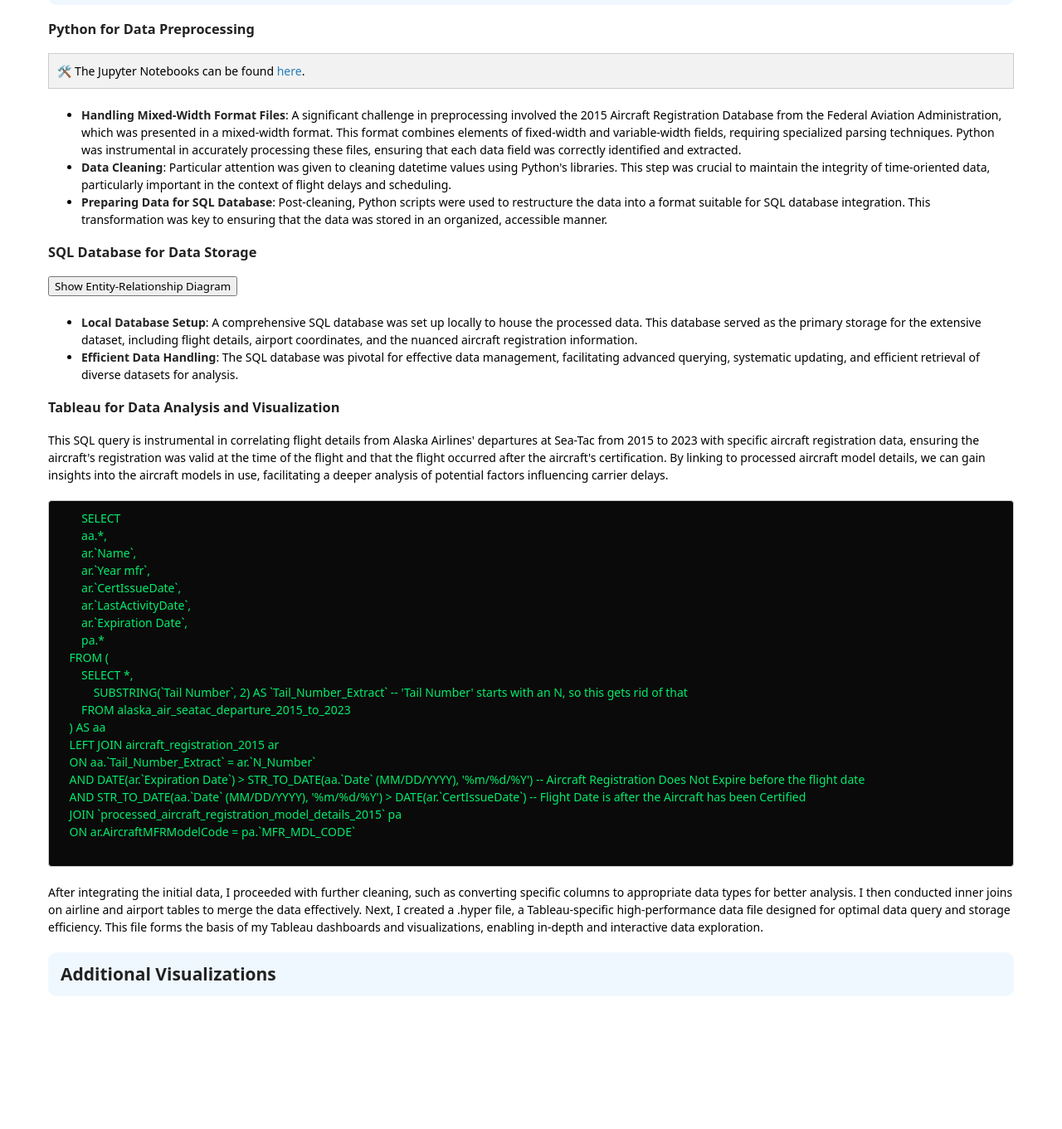
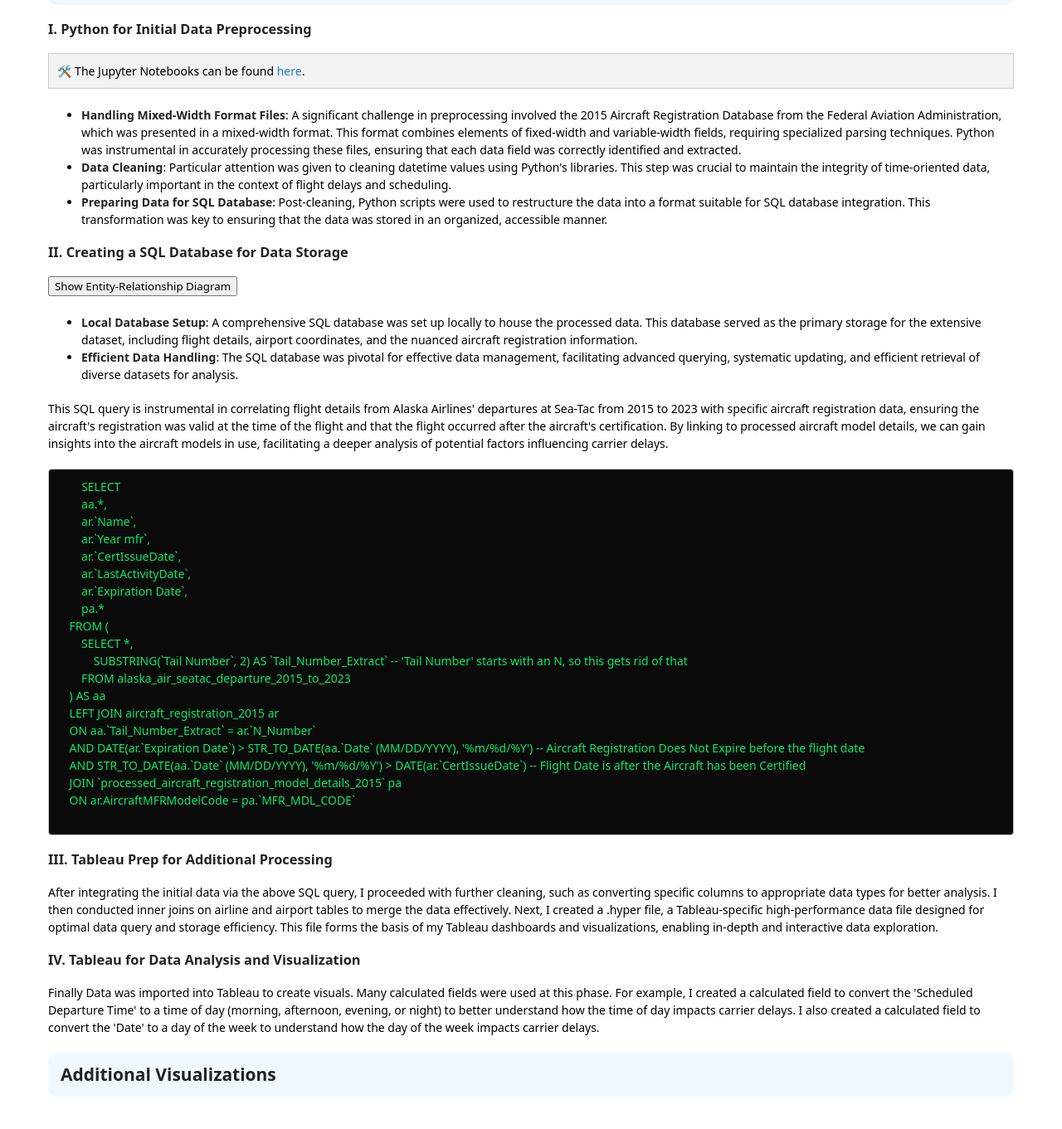
Before and after one commit to nbcarroll/nbcarroll.github.io, a Jekyll site: the page airline_delay_analysis/index.html, which Jekyll copies as it is, in a window 1280 px wide and 1400 px high, scrolled down 2760 px. Shown: the top 1361 px of the window at 83% size. Built offline with Jekyll 4.4.1, drawn with Linux system fonts in a browser that asks for light colours; before the commit the page ends 4039 px from its top, so only the background shows below that.

Commit message:
Update index.html

```diff
--- a/airline_delay_analysis/index.html
+++ b/airline_delay_analysis/index.html
@@ -889,7 +889,7 @@
     </ul>
 </section>
    <h2 id="tools">Tools Used</h2>
-   <h3><strong>Python for Data Preprocessing</strong></h3>
+   <h3><strong>I. Python for Initial Data Preprocessing</strong></h3>
    <div class="tools-box">
     🛠️ The Jupyter Notebooks can be found <a href="https://github.com/nbcarroll/nbcarroll.github.io/tree/master/airline_delay_analysis/Python%20Files">here</a>.</div><br>
 <ul>
@@ -898,7 +898,7 @@
   <li><strong>Preparing Data for SQL Database</strong>: Post-cleaning, Python scripts were used to restructure the data into a format suitable for SQL database integration. This transformation was key to ensuring that the data was stored in an organized, accessible manner.</li>
 </ul>
 
-<h3><strong>SQL Database for Data Storage</strong></h3>
+<h3><strong>II. Creating a SQL Database for Data Storage</strong></h3>
 
 <button onclick="toggleContent('contentToToggle')">Show Entity-Relationship Diagram</button> <br><br>
 
@@ -938,13 +936,22 @@
     ON ar.AircraftMFRModelCode = pa.`MFR_MDL_CODE`
         </code></pre>
 </p>
+
+<h3><strong>III. Tableau Prep for Additional Processing</strong></h3>
+
+
 <p>
 
-    After integrating the initial data, I proceeded with further cleaning, such as converting specific columns to appropriate data types for better analysis. I then conducted inner joins on airline and airport tables to merge the data effectively.
+    After integrating the initial data via the above SQL query, I proceeded with further cleaning, such as converting specific columns to appropriate data types for better analysis. I then conducted inner joins on airline and airport tables to merge the data effectively.
 
     Next, I created a .hyper file, a Tableau-specific high-performance data file designed for optimal data query and storage efficiency. This file forms the basis of my Tableau dashboards and visualizations, enabling in-depth and interactive data exploration.
 
+    <h3><strong>IV. Tableau  for Data Analysis and Visualization</strong></h3>
 
+
+    <p>
+
+        Finally Data was imported into Tableau to create visuals. Many calculated fields were used at this phase. For example, I created a calculated field to convert the 'Scheduled Departure Time' to a time of day (morning, afternoon, evening, or night) to better understand how the time of day impacts carrier delays. I also created a calculated field to convert the 'Date' to a day of the week to understand how the day of the week impacts carrier delays.
 </p>
 <!-- <ul> -->
   <!-- <li><strong>Seamless Data Integration</strong>: The prepared data, stored in the SQL database, was seamlessly integrated into Tableau. This integration enabled a fluid transfer of information from the storage database to the visualization platform.</li> -->
```
Also changed, not shown: other parts of airline_delay_analysis/index.html (+0 -2 lines).
